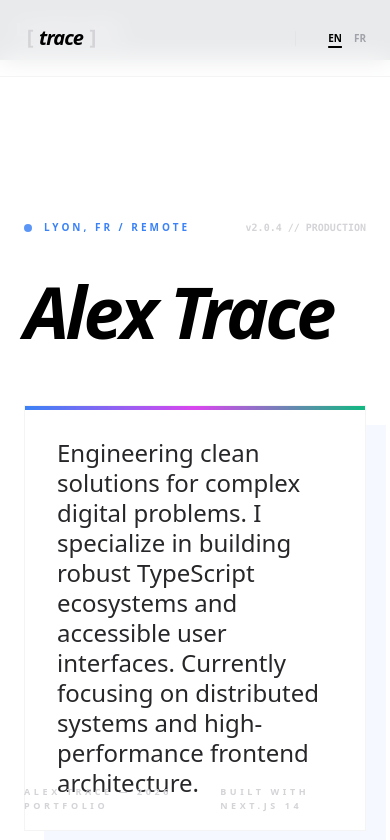
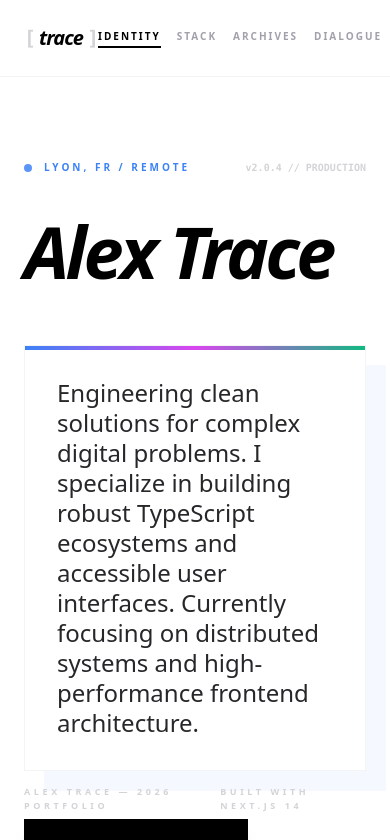
Before and after one commit to rezamirzad/alex.trace, a Next.js app in the folder frontend/: page / in a window 390 px wide. Shown: the top 840 px of the page. Built offline with nearby package versions, Linux system fonts and the light colour scheme.

Commit message:
mobile navbar

```diff
--- a/frontend/src/app/components/Navbar.tsx
+++ b/frontend/src/app/components/Navbar.tsx
@@ -33,8 +33,9 @@
           <span className="text-zinc-300 font-mono not-italic">]</span>
         </div>
 
-        <div className="flex items-center gap-10">
-          <div className="hidden md:flex gap-8">
+        <div className="flex items-center gap-6 md:gap-10">
+          {/* Changed 'hidden md:flex' to 'flex' and adjusted gap for mobile */}
+          <div className="flex gap-4 md:gap-8">
             {views.map((v) => (
               <button
                 key={v.id}
@@ -53,7 +54,7 @@
             ))}
           </div>
 
-          <div className="flex gap-3 border-l border-zinc-200 pl-8">
+          <div className="flex gap-3 border-l border-zinc-200 pl-4 md:pl-8">
             {(["en", "fr"] as Language[]).map((l) => (
               <button
                 key={l}
--- a/frontend/src/app/layout.tsx
+++ b/frontend/src/app/layout.tsx
@@ -1,13 +1,12 @@
 import "./globals.css";
 import type { Metadata } from "next";
 import { Inter } from "next/font/google";
-import Navbar from "@/components/Navbar";
 
 const inter = Inter({ subsets: ["latin"] });
 
 export const metadata: Metadata = {
-  title: "Alex Trace - Full-Stack Software Engineer",
-  description: "ALex Trace",
+  title: "Lumen Labs",
+  description: "Open-source telemetry for distributed intelligence models.",
 };
 
 export default function RootLayout({
@@ -17,10 +16,7 @@
 }) {
   return (
     <html lang="en">
-      <body className={`${inter.className} bg-black`}>
-        <Navbar />
-        <main>{children}</main>
-      </body>
+      <body className={inter.className}>{children}</body>
     </html>
   );
 }
```
